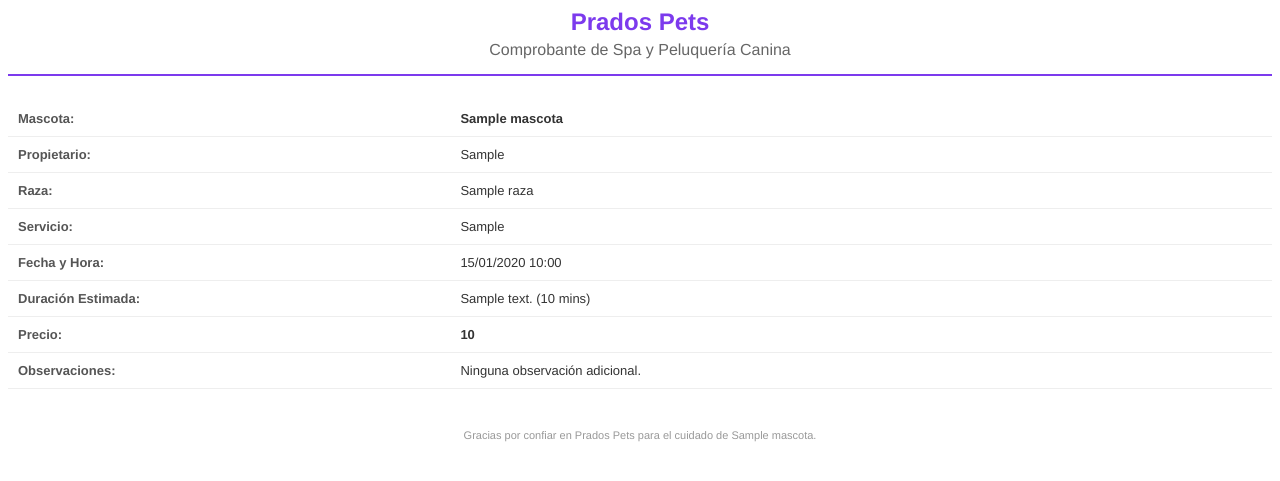
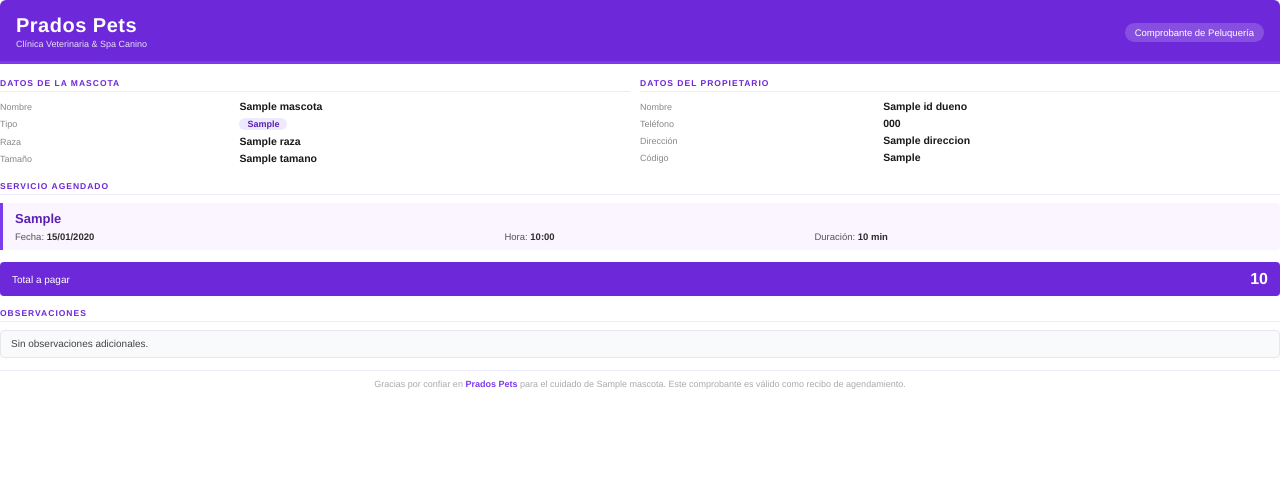
Before and after one commit to Cruz-Fernando/prados-pets, a Django app: template templates/peluqueria/pdf_cita.html in a window 1280 px wide. Shown: the top 481 px of the page. Run offline with Django 5.2, Linux system fonts and the light colour scheme; the template is opened without the code that fills it: most values are stand-ins (such as "Sample title", 1, 10 or a date in 2020).

Commit message:
feat(HU07): xhtml2pdf en requirements y PDF mejorado — tipo/especie, propietario completo, 1 página A5

```diff
--- a/requirements.txt
+++ b/requirements.txt
@@ -2,3 +2,4 @@ Django==6.1.1
 psycopg[binary]==3.2.3
 gunicorn==23.0.0
 whitenoise==6.7.0
+xhtml2pdf==0.2.16
--- a/templates/peluqueria/pdf_cita.html
+++ b/templates/peluqueria/pdf_cita.html
@@ -2,98 +2,158 @@
 <html lang="es">
 <head>
   <meta charset="UTF-8">
-    <title>Comprobante de Peluquería - {{ mascota.nombre }}</title>
+  <title>Comprobante Peluquería – {{ mascota.nombre }}</title>
   <style>
     @page {
-            size: a5 portrait;
-            margin: 2cm;
+      size: A5 portrait;
+      margin: 1.2cm 1.4cm;
     }
+    * { box-sizing: border-box; margin: 0; padding: 0; }
     body {
-            font-family: Helvetica, sans-serif;
-            color: #333;
-            font-size: 13px;
+      font-family: Helvetica, Arial, sans-serif;
+      font-size: 11px;
+      color: #2d2d2d;
+      background: #fff;
     }
     .header {
-            text-align: center;
-            border-bottom: 2px solid #7c3aed;
-            padding-bottom: 15px;
-            margin-bottom: 25px;
+      background: #6d28d9;
+      color: #fff;
+      padding: 14px 16px 12px;
+      border-radius: 6px 6px 0 0;
     }
-        .logo-text {
-            font-size: 24px;
+    .header-top { display: table; width: 100%; }
+    .brand { display: table-cell; vertical-align: middle; }
+    .brand-name { font-size: 20px; font-weight: bold; letter-spacing: 0.5px; }
+    .brand-sub { font-size: 9px; opacity: 0.85; margin-top: 2px; }
+    .doc-label { display: table-cell; vertical-align: middle; text-align: right; }
+    .doc-label span {
+      background: rgba(255,255,255,0.18);
+      padding: 4px 10px;
+      border-radius: 20px;
+      font-size: 9.5px;
+    }
+    .divider {
+      height: 3px;
+      background: #7c3aed;
+      margin-bottom: 14px;
+    }
+    .section-title {
+      font-size: 8.5px;
       font-weight: bold;
-            color: #7c3aed;
+      text-transform: uppercase;
+      letter-spacing: 1px;
+      color: #6d28d9;
+      border-bottom: 1px solid #ede9fe;
+      padding-bottom: 3px;
+      margin-bottom: 8px;
     }
-        .title {
-            font-size: 16px;
-            margin-top: 5px;
-            color: #666;
+    .two-col { display: table; width: 100%; margin-bottom: 12px; }
+    .col { display: table-cell; vertical-align: top; width: 50%; }
+    .col:first-child { padding-right: 10px; }
+    .row { display: table; width: 100%; margin-bottom: 5px; }
+    .lbl { display: table-cell; color: #888; font-size: 9px; width: 38%; padding-right: 4px; }
+    .val { display: table-cell; font-weight: 600; font-size: 10.5px; color: #1a1a1a; }
+    .badge {
+      display: inline-block;
+      background: #ede9fe;
+      color: #5b21b6;
+      border-radius: 10px;
+      padding: 1px 8px;
+      font-size: 9px;
+      font-weight: bold;
     }
-        .info-table {
+    .service-box {
+      background: #faf5ff;
+      border-left: 3px solid #7c3aed;
+      border-radius: 0 4px 4px 0;
+      padding: 8px 12px;
+      margin-bottom: 12px;
+    }
+    .service-name { font-size: 13px; font-weight: bold; color: #5b21b6; }
+    .service-meta { display: table; width: 100%; margin-top: 5px; }
+    .service-meta-item { display: table-cell; font-size: 9.5px; color: #555; }
+    .service-meta-item strong { color: #2d2d2d; }
+    .price-row {
+      display: table;
       width: 100%;
-            border-collapse: collapse;
-            margin-bottom: 20px;
+      background: #6d28d9;
+      border-radius: 4px;
+      padding: 8px 12px;
+      margin-bottom: 12px;
+      color: #fff;
     }
-        .info-table th, .info-table td {
-            padding: 10px;
-            border-bottom: 1px solid #eee;
-            text-align: left;
-        }
-        .info-table th {
-            width: 35%;
-            color: #555;
+    .price-lbl { display: table-cell; font-size: 10px; vertical-align: middle; }
+    .price-val { display: table-cell; text-align: right; font-size: 16px; font-weight: bold; vertical-align: middle; }
+    .obs-box {
+      background: #f9fafb;
+      border: 1px solid #e5e7eb;
+      border-radius: 4px;
+      padding: 7px 10px;
+      font-size: 10px;
+      color: #444;
+      min-height: 28px;
+      margin-bottom: 12px;
     }
     .footer {
+      border-top: 1px solid #ede9fe;
+      padding-top: 8px;
       text-align: center;
-            margin-top: 40px;
-            font-size: 11px;
-            color: #999;
+      font-size: 9px;
+      color: #aaa;
     }
+    .footer strong { color: #7c3aed; }
   </style>
 </head>
 <body>
   <div class="header">
-        <div class="logo-text">Prados Pets</div>
-        <div class="title">Comprobante de Spa y Peluquería Canina</div>
+    <div class="header-top">
+      <div class="brand">
+        <div class="brand-name">Prados Pets</div>
+        <div class="brand-sub">Clínica Veterinaria &amp; Spa Canino</div>
+      </div>
+      <div class="doc-label"><span>Comprobante de Peluquería</span></div>
+    </div>
+  </div>
+  <div class="divider"></div>
+
+  <div class="two-col">
+    <div class="col">
+      <div class="section-title">Datos de la Mascota</div>
+      <div class="row"><span class="lbl">Nombre</span><span class="val">{{ mascota.nombre }}</span></div>
+      <div class="row"><span class="lbl">Tipo</span><span class="val"><span class="badge">{{ mascota.get_especie_display }}</span></span></div>
+      <div class="row"><span class="lbl">Raza</span><span class="val">{{ mascota.raza|default:"No especificada" }}</span></div>
+      <div class="row"><span class="lbl">Tamaño</span><span class="val">{{ cita.tamano|capfirst }}</span></div>
+    </div>
+    <div class="col">
+      <div class="section-title">Datos del Propietario</div>
+      <div class="row"><span class="lbl">Nombre</span><span class="val">{{ mascota.id_dueno.nombre_completo }}</span></div>
+      <div class="row"><span class="lbl">Teléfono</span><span class="val">{{ mascota.id_dueno.telefono }}</span></div>
+      <div class="row"><span class="lbl">Dirección</span><span class="val">{{ mascota.id_dueno.direccion|default:"-" }}</span></div>
+      <div class="row"><span class="lbl">Código</span><span class="val">{{ mascota.codigo_mascota }}</span></div>
+    </div>
   </div>
 
-    <table class="info-table">
-        <tr>
-            <th>Mascota:</th>
-            <td><strong>{{ mascota.nombre }}</strong></td>
-        </tr>
-        <tr>
-            <th>Propietario:</th>
-            <td>{{ mascota.id_dueno }}</td>
-        </tr>
-        <tr>
-            <th>Raza:</th>
-            <td>{{ mascota.raza }}</td>
-        </tr>
-        <tr>
-            <th>Servicio:</th>
-            <td>{{ cita.get_servicio_display }}</td>
-        </tr>
-        <tr>
-            <th>Fecha y Hora:</th>
-            <td>{{ cita.fecha_hora|date:"d/m/Y H:i" }}</td>
-        </tr>
-        <tr>
-            <th>Duración Estimada:</th>
-            <td>{{ cita.duracion_texto }} ({{ cita.duracion_estimada_min }} mins)</td>
-        </tr>
-        <tr>
-            <th>Precio:</th>
-            <td><strong>{{ cita.precio_formateado }}</strong></td>
-        </tr>
-        <tr>
-            <th>Observaciones:</th>
-            <td>{{ cita.observaciones|default:"Ninguna observación adicional." }}</td>
-        </tr>
-    </table>
+  <div class="section-title">Servicio Agendado</div>
+  <div class="service-box">
+    <div class="service-name">{{ cita.get_servicio_display }}</div>
+    <div class="service-meta">
+      <div class="service-meta-item">Fecha: <strong>{{ cita.fecha_hora|date:"d/m/Y" }}</strong></div>
+      <div class="service-meta-item">Hora: <strong>{{ cita.fecha_hora|date:"H:i" }}</strong></div>
+      <div class="service-meta-item">Duración: <strong>{{ cita.duracion_estimada_min }} min</strong></div>
+    </div>
+  </div>
+
+  <div class="price-row">
+    <span class="price-lbl">Total a pagar</span>
+    <span class="price-val">{{ cita.precio_formateado }}</span>
+  </div>
+
+  <div class="section-title">Observaciones</div>
+  <div class="obs-box">{{ cita.observaciones|default:"Sin observaciones adicionales." }}</div>
 
   <div class="footer">
-        <p>Gracias por confiar en Prados Pets para el cuidado de {{ mascota.nombre }}.</p>
+    Gracias por confiar en <strong>Prados Pets</strong> para el cuidado de {{ mascota.nombre }}.
+    Este comprobante es válido como recibo de agendamiento.
   </div>
 </body>
 </html>
```
Lines whose indentation alone changed are shown as unchanged.
